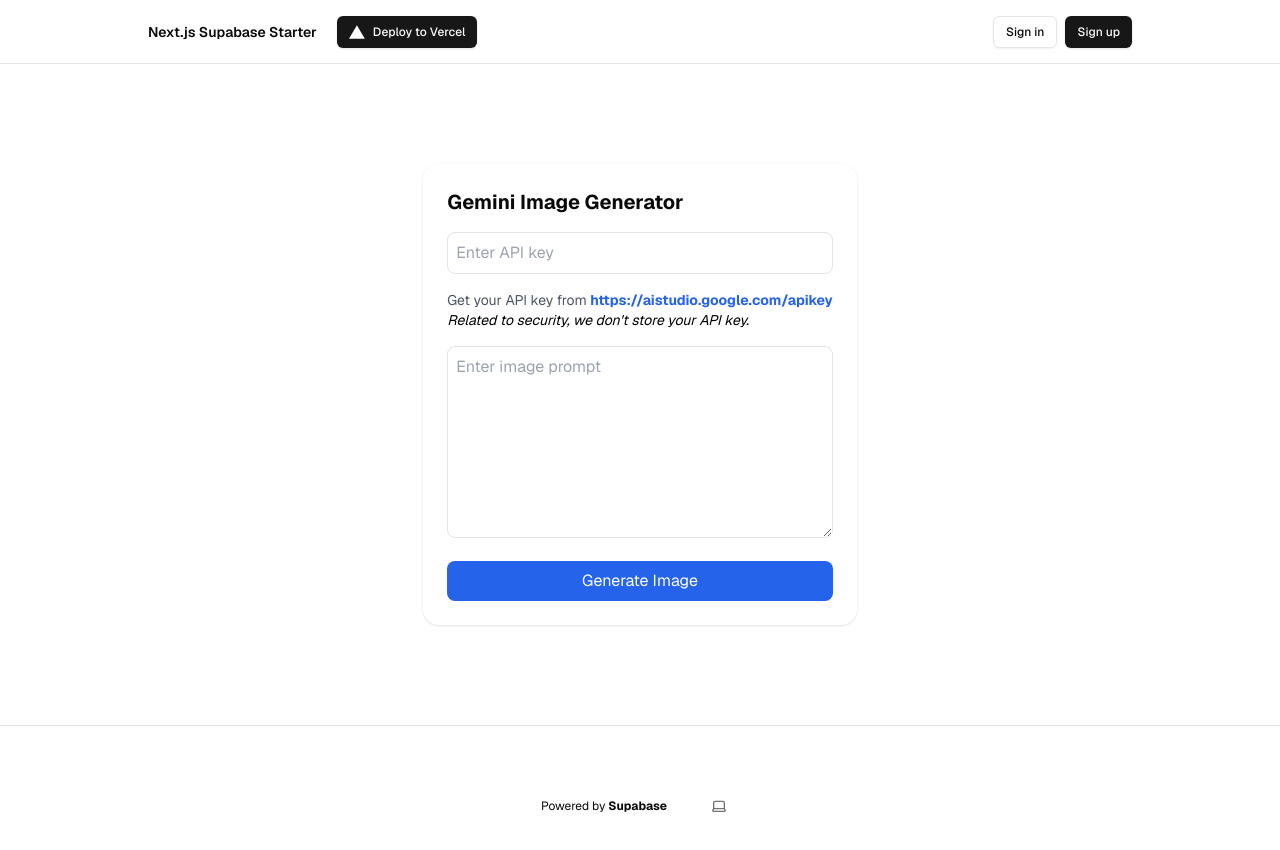
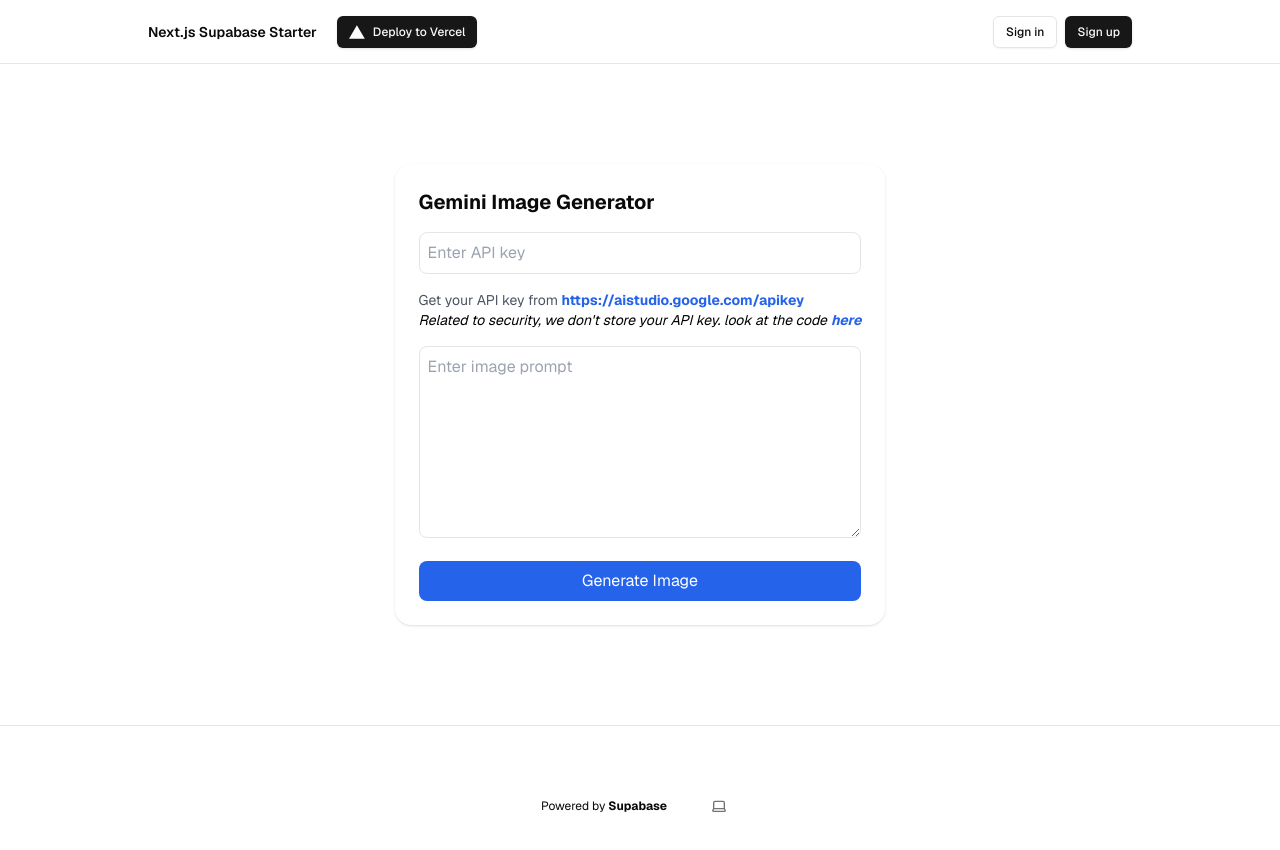
Before and after one commit to quochuydev/nextjs-with-supabase, a Next.js app: page / in a window 1280 px wide. Shown: the top 850 px of the page. Built offline with nearby package versions, Linux system fonts and the light colour scheme; no server answers.

Commit message:
feat: update ui

```diff
--- a/components/generate-image.tsx
+++ b/components/generate-image.tsx
@@ -56,8 +56,18 @@
             https://aistudio.google.com/apikey
           </a>
         </p>
-        <p className="text-sm text-black italic">
-          {`Related to security, we don't store your API key.`}
+        <p className="text-sm text-black italic flex gap-1">
+          <span>
+            {`Related to security, we don't store your API key. look at the code`}
+          </span>
+          <a
+            href="https://github.com/quochuydev/nextjs-with-supabase/blob/main/app/api/generate-image/route.ts"
+            target="_blank"
+            rel="noreferrer"
+            className="font-bold hover:underline text-blue-600"
+          >
+            here
+          </a>
         </p>
       </div>
 
```
